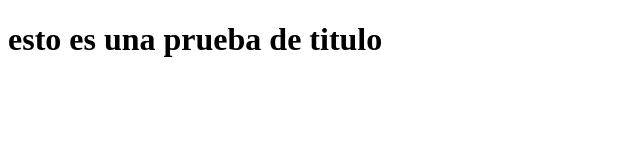
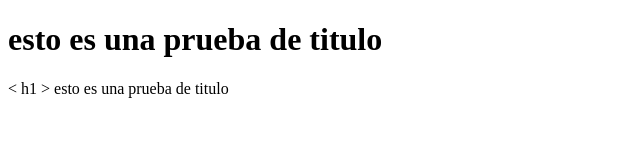
Before and after one commit to Vladimir-Ramos-Balderrama/GIT-DEFENZA, a plain HTML site: page index.html in a window 1280 px wide. Shown: the whole page, without its empty margins (0-640 px from the left). Drawn offline with Linux system fonts and the light colour scheme.

Commit message:
Update index.html

```diff
--- a/index.html
+++ b/index.html
@@ -8,5 +8,6 @@
 </head>
 <body>
     <h1>esto es una prueba de titulo</h1>
+    < h1 > esto es una prueba de titulo </ h1 >
 </body>
 </html>
```
